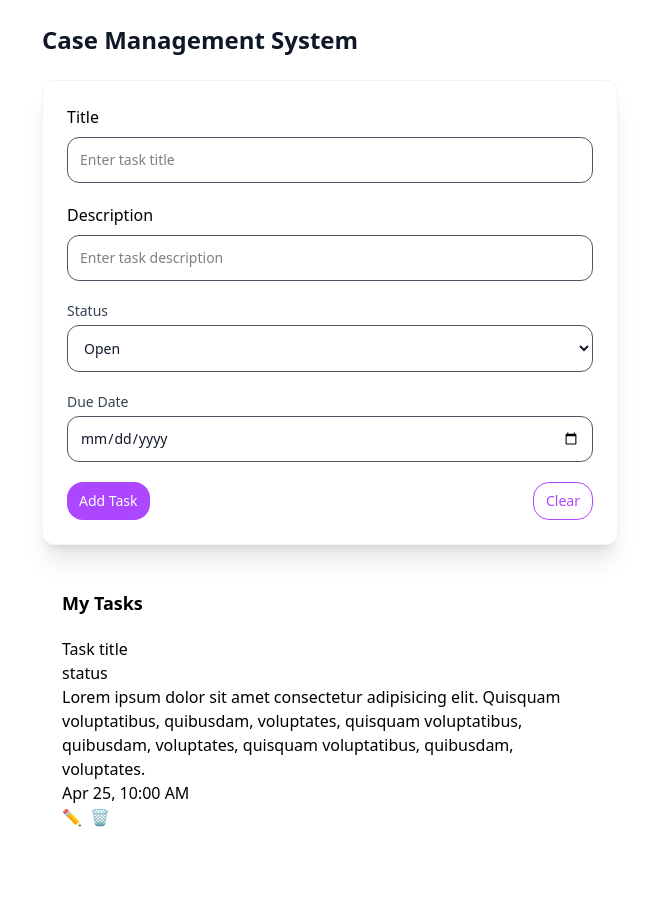
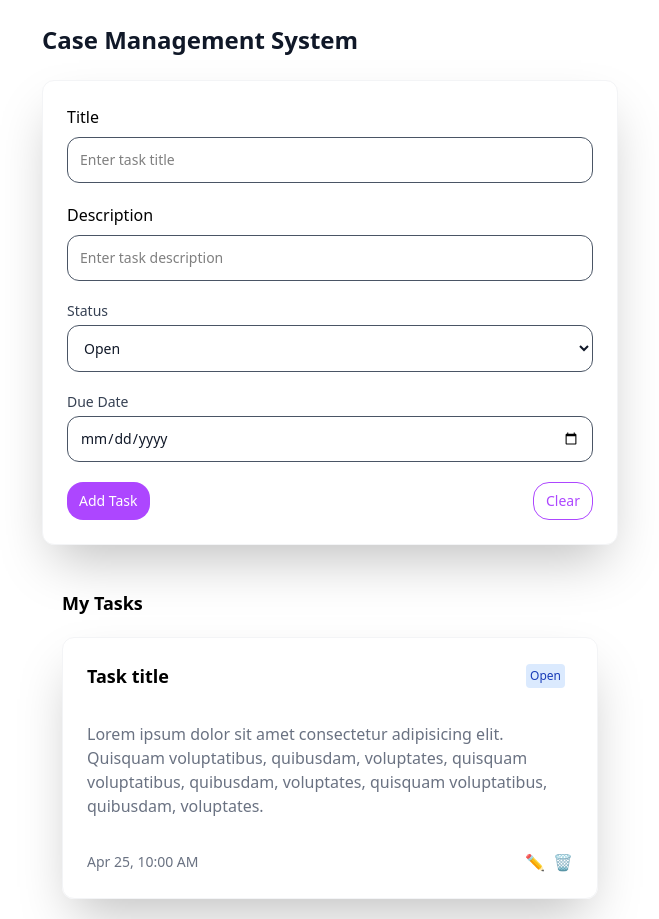
Before and after one commit to bennyhch/case-management-dashboard, a Next.js app: page / in a window 1280 px wide. Shown: the whole page, without its empty margins (310-969 px from the left). Before the commit the page ends 849 px from the top, so only its background shows below. Built offline with nearby package versions, Linux system fonts and the light colour scheme.

Commit message:
feat: basic frontend styling done

```diff
--- a/src/app/page.tsx
+++ b/src/app/page.tsx
@@ -14,7 +14,7 @@ export default function Home() {
             Case Management System
           </h1>
         </header>
-        <section className="bg-white shadow-xl rounded-xl p-6 border border-gray-100 z-10">
+        <section className="bg-white shadow-2xl rounded-xl p-6 border border-gray-100 z-10">
           <form
             onSubmit={(e) => e.preventDefault()}
             className="flex flex-col gap-5"
@@ -90,9 +90,14 @@ export default function Home() {
         {/* Some condition to render the section */}
         <section className="p-5 flex flex-col gap-5">
           <header>
-            <h2 className="text-lg font-semibold">My Tasks</h2>
+            <h2 className="text-lg font-bold">My Tasks</h2>
           </header>
-          <TaskCard />
+          <ul className="flex flex-wrap gap-5 ">
+            {/* {tasks.map((task) => ( */}
+            <li key={1}>
+              <TaskCard />
+            </li>
+          </ul>
         </section>
       </div>
     </main>
--- a/src/components/TaskCard.tsx
+++ b/src/components/TaskCard.tsx
@@ -1,10 +1,51 @@
-const TaskCard = () => {
+const statusMap = [
+  {
+    status: "completed",
+    statusLabel: "Completed",
+    bgColor: "bg-green-100",
+    textColor: "text-green-800",
+  },
+  {
+    status: "in-progress",
+    statusLabel: "In Progress",
+    bgColor: "bg-yellow-100",
+    textColor: "text-yellow-800",
+  },
+  {
+    status: "open",
+    statusLabel: "Open",
+    bgColor: "bg-blue-100",
+    textColor: "text-blue-800",
+  },
+];
+
+const StatusPill = ({ status }) => {
+  const statusLabel = statusMap.find((s) => s.status === status)?.statusLabel;
+  const statusBgColor = statusMap.find((s) => s.status === status)?.bgColor;
+  const statusTextColor = statusMap.find((s) => s.status === status)?.textColor;
   return (
-    <article>
+    <span
+      className={`${statusBgColor} ${statusTextColor} text-xs font-medium mr-2 p-1 rounded`}
+    >
+      {statusLabel}
+    </span>
+  );
+};
+
+interface TaskCardProps {
+  title: string;
+  description: string;
+  status: "open" | "in-progress" | "completed"; // TODO: retype it with backend
+  date: Date;
+}
+
+const TaskCard = ({ title, description, status, date }: TaskCardProps) => {
+  return (
+    <article className="w-full text-gray-500 shadow-2xl rounded-xl p-6 border border-gray-100 z-10 flex flex-col gap-8">
       {/* top */}
-      <div>
-        <h3>Task title</h3>
-        <span>status</span>
+      <div className="flex justify-between items-center">
+        <h3 className="text-lg font-semibold text-black">Task title</h3>
+        <StatusPill status="open" />
       </div>
 
       {/* middle */}
@@ -15,8 +56,10 @@ const TaskCard = () => {
       </p>
 
       {/* bottom */}
-      <div>
-        <time dateTime="2025-04-25T10:00">Apr 25, 10:00 AM</time>
+      <div className="flex justify-between items-center">
+        <time dateTime="2025-04-25T10:00" className="text-sm">
+          Apr 25, 10:00 AM
+        </time>
         <div className="flex gap-2">
           <button aria-label="Edit task" className="hover:text-gray-700">
             ✏️
```
